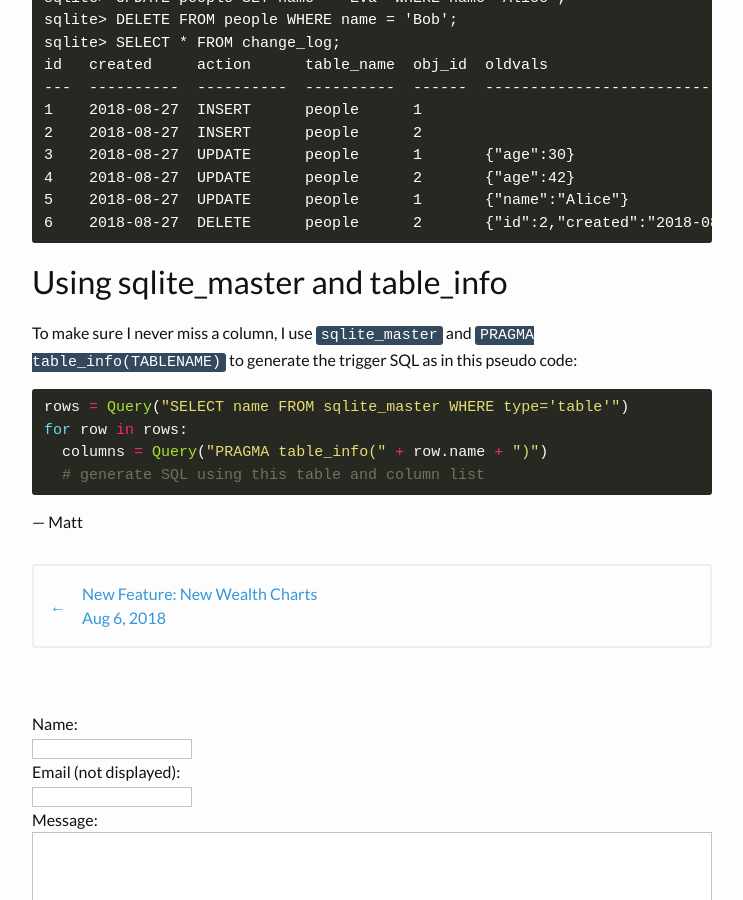
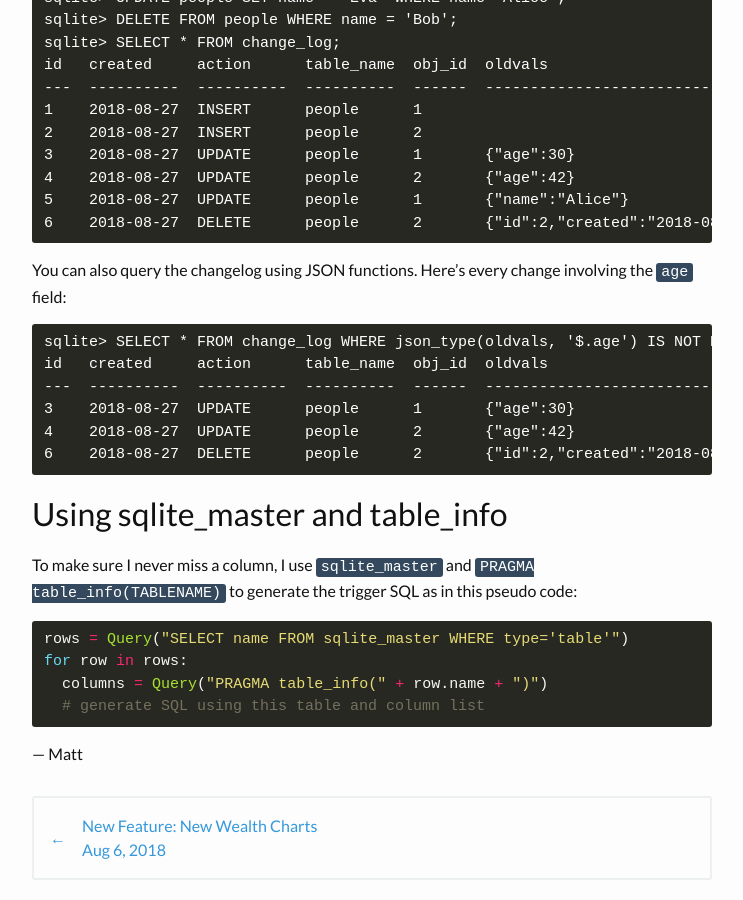
Before and after one commit to https-www-twitter-com-henry0323389595/buckets.github.io, a Jekyll site: the page built from _posts/2018-08-27-sqlite-changelog.md, in a window 1280 px wide and 900 px high, scrolled down 12272 px. Shown: the whole window, without its empty margins (268-1011 px from the left). Built offline with Jekyll 4.4.1, drawn with Linux system fonts in a browser that asks for light colours; comment, search, counter and statistics services are not loaded.

Commit message:
Show querying change log

````diff
--- a/_posts/2018-08-27-sqlite-changelog.md
+++ b/_posts/2018-08-27-sqlite-changelog.md
@@ -557,6 +557,17 @@ id   created     action      table_name  obj_id  oldvals
 6    2018-08-27  DELETE      people      2       {"id":2,"created":"2018-08-27 21:53:53","name":"Bob","age":44}
 ```
 
+You can also query the changelog using JSON functions.  Here's every change involving the `age` field:
+
+```
+sqlite> SELECT * FROM change_log WHERE json_type(oldvals, '$.age') IS NOT NULL;
+id   created     action      table_name  obj_id  oldvals
+---  ----------  ----------  ----------  ------  --------------------------------------------------------------------------------
+3    2018-08-27  UPDATE      people      1       {"age":30}
+4    2018-08-27  UPDATE      people      2       {"age":42}
+6    2018-08-27  DELETE      people      2       {"id":2,"created":"2018-08-27 22:02:23","name":"Bob","age":44}
+```
+
 ## Using sqlite_master and table_info
 
 To make sure I never miss a column, I use `sqlite_master` and `PRAGMA table_info(TABLENAME)` to generate the trigger SQL as in this pseudo code:
````
